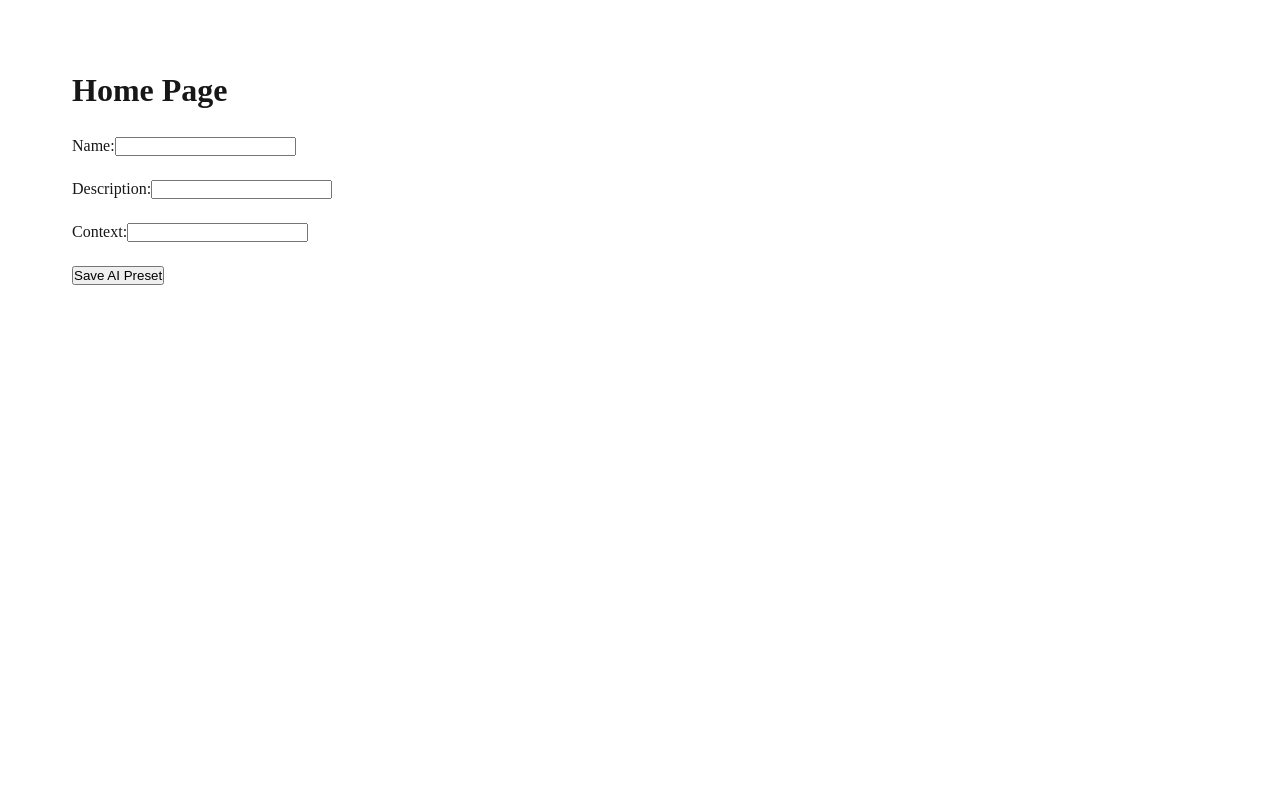
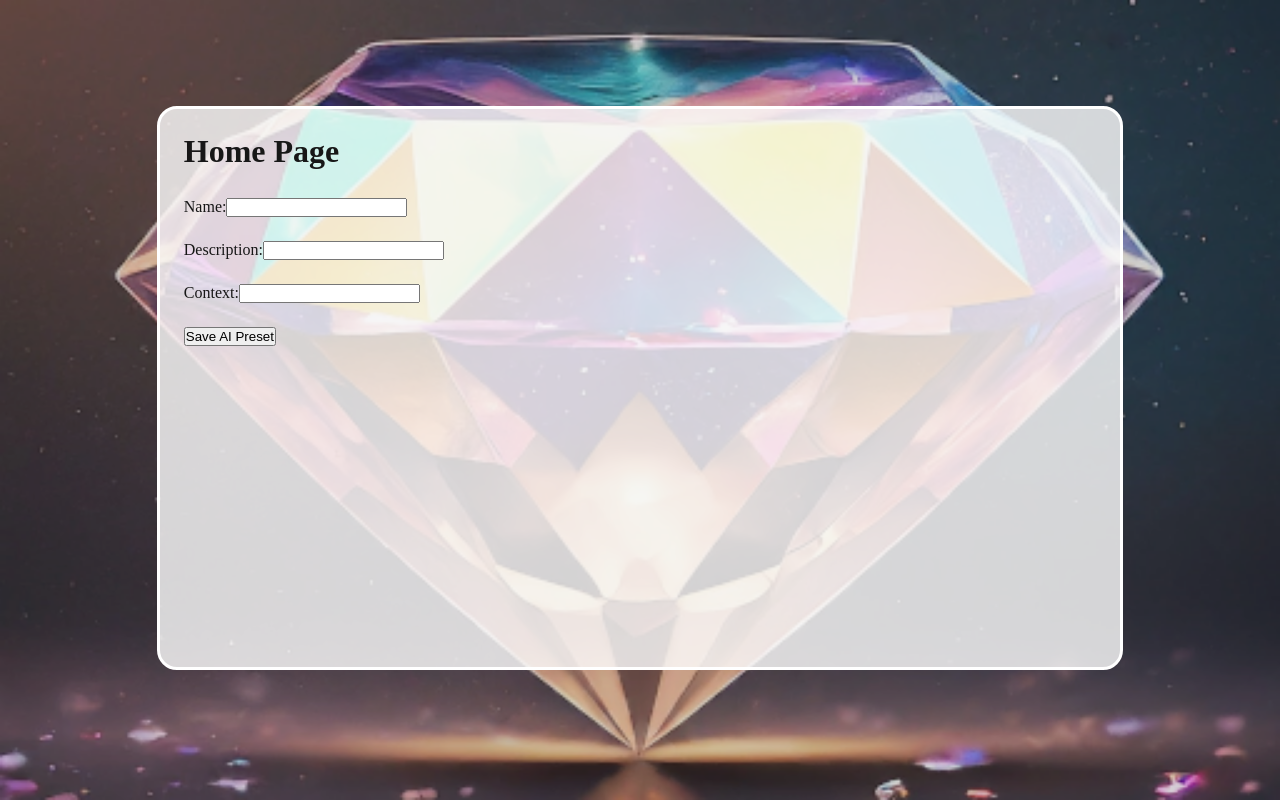
Before and after one commit to ChameleonQuest/dazzle-ai-presets, a Next.js app: page / in a window 1280 px wide. Built offline with nearby package versions, Linux system fonts and the light colour scheme.

Commit message:
Improve home cosmetics

```diff
--- a/app/[appName]/gem-saver/page.js
+++ b/app/[appName]/gem-saver/page.js
@@ -6,7 +6,6 @@ import Link from 'next/link';
 
 function GemSaverContent() {
   const searchParams = useSearchParams();
-  // const name = searchParams.get('name');
   const { appName } = useParams();
   const description = searchParams.get('description');
   const context = searchParams.get('context');
--- a/app/globals.css
+++ b/app/globals.css
@@ -14,7 +14,27 @@ html,
 body {
   max-width: 100vw;
   overflow-x: hidden;
-  margin: 36px;
+
+  display: flex;
+  flex-direction: column;
+  align-items: center;
+  justify-content: center;
+  height: 100vh;
+  background-image: url('/images/dazzle-icon-512x512.png');
+  background-size: cover;
+  background-position: center;
+  background-repeat: no-repeat;
+}
+
+.overlay {
+  position: absolute;
+  top: 0;
+  left: 0;
+  padding: 36px;
+  width: 100%;
+  height: 100%;
+  background: rgba(50, 50, 50, 0.2); /* Adjust the alpha value to control the bleach effect */
+  z-index: 1;
 }
 
 h1 {
--- /dev/null
+++ b/app/home.css
@@ -0,0 +1,19 @@
+/* /app/home.css */
+.home {
+    display: flex;
+    flex-direction: column;
+    align-items: center;
+    justify-content: center;
+    height: 100%;
+    /* border: red solid; */
+}
+
+.content {
+    height:80%;
+    width:80%;
+    padding: 24px;
+    background: rgba(50, 50, 50, 0.2); /* Adjust the alpha value to control the bleach effect */
+    background-color: rgba(255, 255, 255, 0.8);
+    border: white solid;
+    border-radius: 20px;
+}
--- /dev/null
+++ b/app/home.js
@@ -0,0 +1,44 @@
+// /app/page.js
+"use client";
+
+import { useState } from 'react';
+import { useRouter } from 'next/navigation';
+import './home.css';
+
+export default function HomePage() {
+const [name, setName] = useState('');
+const [description, setDescription] = useState('');
+const [context, setContext] = useState('');
+const router = useRouter();
+
+const handleSubmit = () => {
+router.push(`${name}/gem-saver?&description=${encodeURIComponent(description)}&context=${encodeURIComponent(context)}`);
+};
+
+return (
+<div className="home">
+    <div className="content">
+    <h1>Home Page</h1>
+    <div>
+        <label>
+        Name:
+        <input type="text" value={name} onChange={(e) => setName(e.target.value)} />
+        </label>
+    </div>
+    <div>
+        <label>
+        Description:
+        <input type="text" value={description} onChange={(e) => setDescription(e.target.value)} />
+        </label>
+    </div>
+    <div>
+        <label>
+        Context:
+        <input type="text" value={context} onChange={(e) => setContext(e.target.value)} />
+        </label>
+    </div>
+    <button onClick={handleSubmit}>Save AI Preset</button>
+    </div>
+</div>
+);
+}
--- a/app/layout.js
+++ b/app/layout.js
@@ -10,7 +10,9 @@ export default function RootLayout({ children }) {
 return (
     <html lang="en">
     <body>
+        <div className="overlay">
             {children}
+        </div>
     </body>
     </html>
 );
--- a/app/page.js
+++ b/app/page.js
@@ -1,41 +1 @@
-// /app/page.js
-"use client";
-
-import { useState } from 'react';
-import { useRouter } from 'next/navigation';
-
-export default function HomePage() {
-  const [name, setName] = useState('');
-  const [description, setDescription] = useState('');
-  const [context, setContext] = useState('');
-  const router = useRouter();
-
-  const handleSubmit = () => {
-    router.push(`${name}/gem-saver?&description=${encodeURIComponent(description)}&context=${encodeURIComponent(context)}`);
-  };
-
-  return (
-    <div>
-      <h1>Home Page</h1>
-      <div>
-        <label>
-          Name:
-          <input type="text" value={name} onChange={(e) => setName(e.target.value)} />
-        </label>
-      </div>
-      <div>
-        <label>
-          Description:
-          <input type="text" value={description} onChange={(e) => setDescription(e.target.value)} />
-        </label>
-      </div>
-      <div>
-        <label>
-          Context:
-          <input type="text" value={context} onChange={(e) => setContext(e.target.value)} />
-        </label>
-      </div>
-      <button onClick={handleSubmit}>Save AI Preset</button>
-    </div>
-  );
-}
+export { default } from './home';
```
Lines whose indentation alone changed are shown as unchanged.
